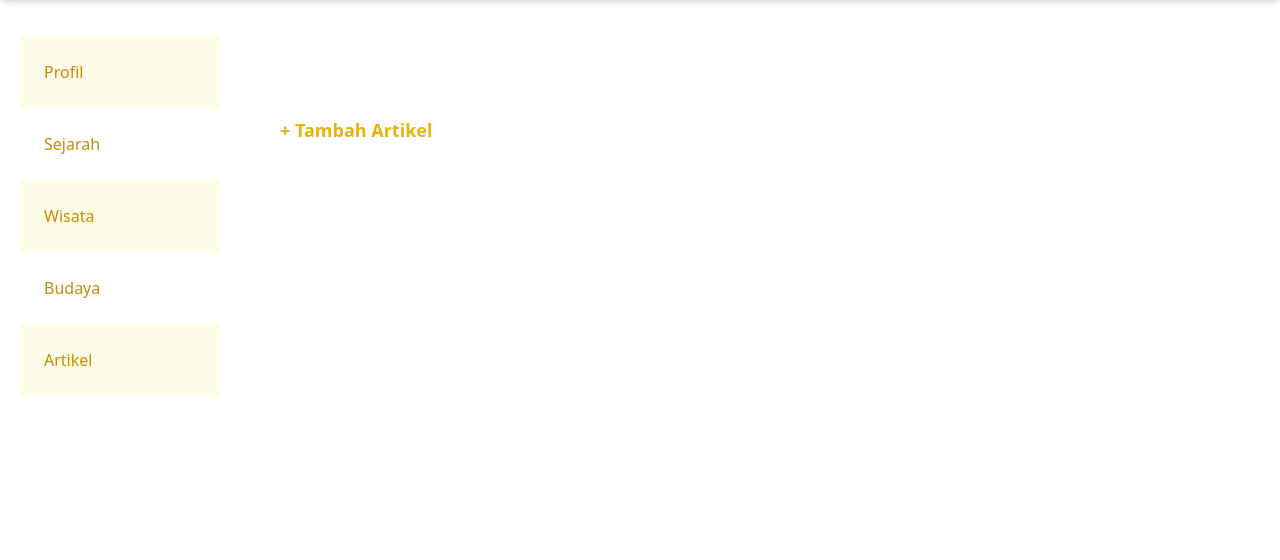
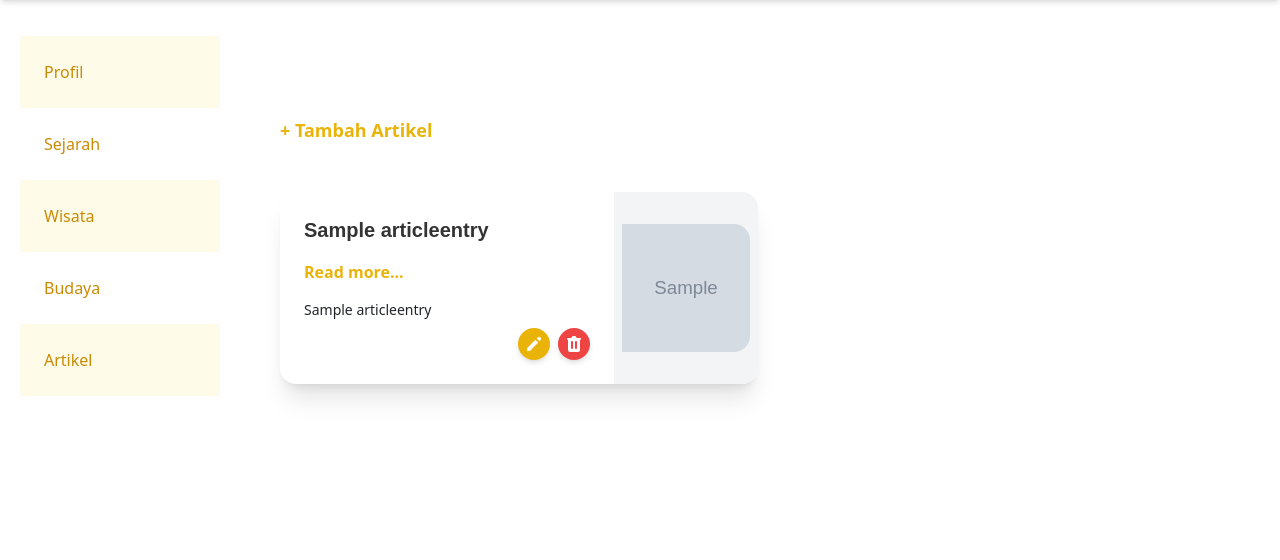
Before and after one commit to PBPC06/Dinepasar, a Django app: page /densiklopedia/artikel/ in a window 1280 px wide. Shown: the part 64-624 px from the top of the page. Run offline with Django 5.2, Linux system fonts and the light colour scheme; tables that the repository leaves empty hold one stand-in row (values such as "Sample post"); grey boxes marked "Sample" are stand-in pictures; data that the repository does not hold is empty; parts of the project's set-up code (start-up, migrations or seed data) failed here and were passed over; some libraries are stand-ins or nearby versions.

Commit message:
ubah views.py densiklopedia & readme.md

```diff
--- a/densiklopedia/templates/densiklopedia/artikel.html
+++ b/densiklopedia/templates/densiklopedia/artikel.html
@@ -66,7 +66,7 @@
 
         if (articles.length === 0) {
             htmlString = `
-                <div class="flex flex-col items-center mt-10 pt-40">
+                <div class="flex items-center justify-center min-h-[50vh] w-full">
                     <p class="text-gray-500 text-lg">Belum ada artikel yang tersedia</p>
                 </div>
             `;
--- a/densiklopedia/views.py
+++ b/densiklopedia/views.py
@@ -28,11 +28,11 @@
     return render(request, 'densiklopedia/artikel.html', context)
 
 def show_xml(request):
-    data = ArticleEntry.objects.filter(user=request.user)
+    data = ArticleEntry.objects.all()
     return HttpResponse(serializers.serialize("xml", data), content_type="application/xml")
 
 def show_json(request):
-    articles = ArticleEntry.objects.filter(user=request.user)
+    articles = ArticleEntry.objects.all()
     data = [
         {
             'id': article.id,
```
